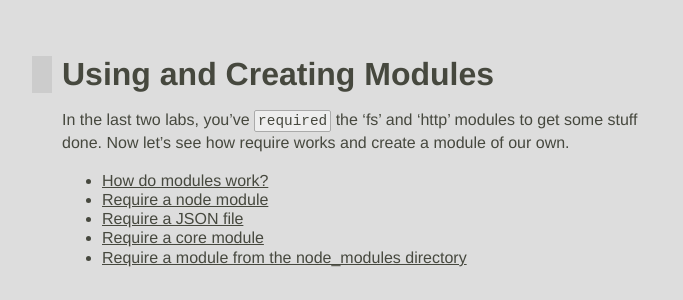
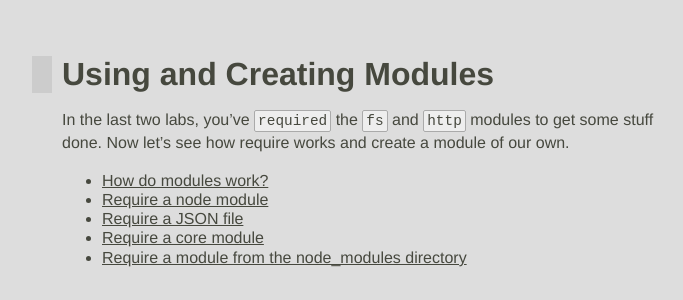
Before and after one commit to JavaScriptKC/workshop, a Jekyll site: the page built from _posts/2012-11-4-NPM.md, in a window 1280 px wide and 900 px high. Shown: the part 182-482 px from the top of the window, without its empty margins (278-961 px from the left). Built offline with Jekyll 4.4.1, drawn with Linux system fonts in a browser that asks for light colours; nearby versions of some CDN libraries; some web fonts are replaced; comment, search, counter and statistics services are not loaded; part of the change alters nothing that is shown; some of the changed text lies outside the part shown.

Commit message:
Some formatting changes

```diff
--- a/_posts/2012-11-4-NPM.md
+++ b/_posts/2012-11-4-NPM.md
@@ -7,7 +7,7 @@ tags:
 
 # Using and Creating Modules
 
-In the last two labs, you've `required` the 'fs' and 'http' modules to get some stuff done. Now let's see how require works and create a module of our own.
+In the last two labs, you've `required` the `fs` and `http` modules to get some stuff done. Now let's see how require works and create a module of our own.
 
 * [How do modules work?](#how_do_modules_work)
 * [Require a node module](#require_a_node_module)
@@ -152,6 +152,6 @@ console.log(planets);
 
 See [underscore.js documentation](http://underscorejs.org/#sortBy).
 
-Once you've written your own reusable library, you're ready to push it to [NPM](http://npmjs.org). Just make sure it's got more going on than circle math.
+Once you've written your own reusable library, you're ready to push it to [NPM](http://npmjs.org) so that others can `require()` it. Just make sure it's got more going on than circle math.
 
 Raise your hand and have an instructor check out your server to unlock the next lab about accessing a data store.
```
